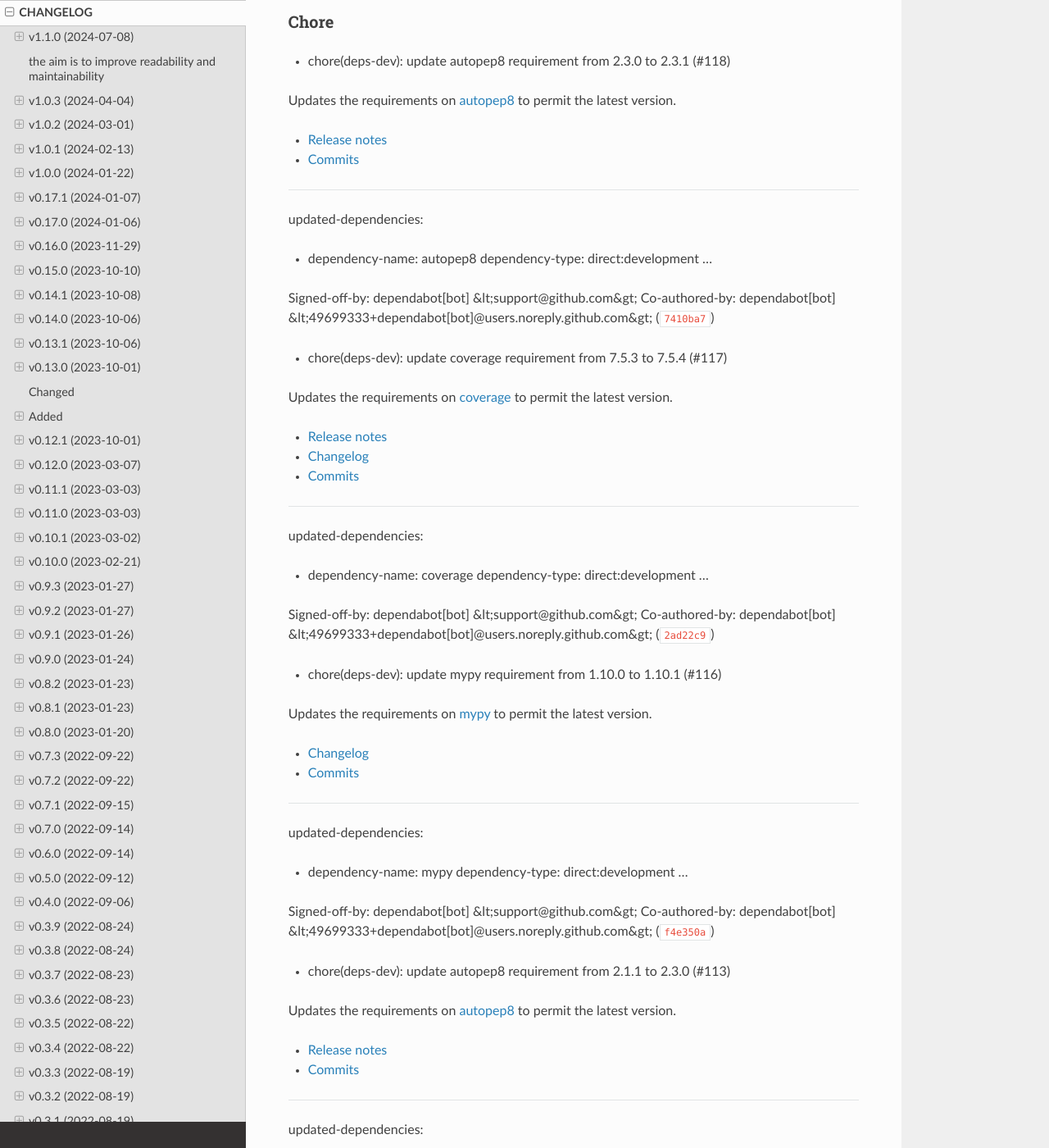
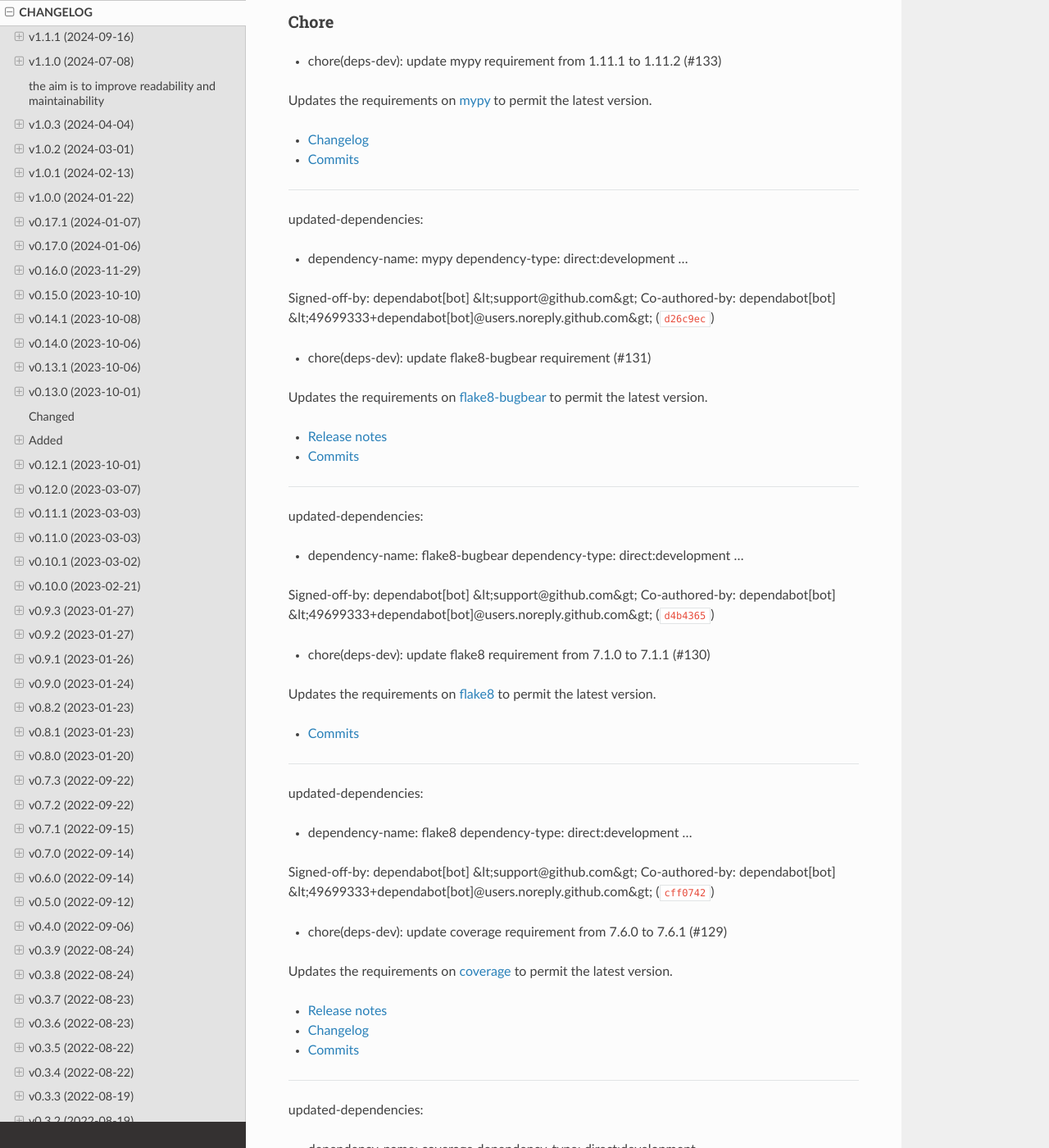
Before and after one commit to madpah/serializable, a Sphinx documentation site: the page built from docs/changelog.rst, in a window 1280 px wide and 1400 px high, scrolled down 203 px. Shown: the whole window at 82% size. Built offline with Sphinx 7.4.7 and the Read the Docs theme 2.0.0, drawn with Linux system fonts in a browser that asks for light colours; some of the changed text lies outside the part shown.

Commit message:
chore(release): 1.1.1
Automatically generated by python-semantic-release

Signed-off-by: semantic-release <semantic-release>

```diff
--- a/CHANGELOG.md
+++ b/CHANGELOG.md
@@ -1,5 +1,124 @@
 # CHANGELOG
 
+
+
+## v1.1.1 (2024-09-16)
+
+### Chore
+
+* chore(deps-dev): update mypy requirement from 1.11.1 to 1.11.2 (#133)
+
+Updates the requirements on [mypy](https://github.com/python/mypy) to permit the latest version.
+- [Changelog](https://github.com/python/mypy/blob/master/CHANGELOG.md)
+- [Commits](https://github.com/python/mypy/compare/v1.11.1...v1.11.2)
+
+---
+updated-dependencies:
+- dependency-name: mypy
+  dependency-type: direct:development
+...
+
+Signed-off-by: dependabot[bot] &lt;support@github.com&gt;
+Co-authored-by: dependabot[bot] &lt;49699333+dependabot[bot]@users.noreply.github.com&gt; ([`d26c9ec`](https://github.com/madpah/serializable/commit/d26c9ec773230886a38a070a0509aa88369ba2db))
+
+* chore(deps-dev): update flake8-bugbear requirement (#131)
+
+Updates the requirements on [flake8-bugbear](https://github.com/PyCQA/flake8-bugbear) to permit the latest version.
+- [Release notes](https://github.com/PyCQA/flake8-bugbear/releases)
+- [Commits](https://github.com/PyCQA/flake8-bugbear/compare/24.4.26...24.8.19)
+
+---
+updated-dependencies:
+- dependency-name: flake8-bugbear
+  dependency-type: direct:development
+...
+
+Signed-off-by: dependabot[bot] &lt;support@github.com&gt;
+Co-authored-by: dependabot[bot] &lt;49699333+dependabot[bot]@users.noreply.github.com&gt; ([`d4b4365`](https://github.com/madpah/serializable/commit/d4b4365182f90bafc03a50c8ee2ac9148f5344b8))
+
+* chore(deps-dev): update flake8 requirement from 7.1.0 to 7.1.1 (#130)
+
+Updates the requirements on [flake8](https://github.com/pycqa/flake8) to permit the latest version.
+- [Commits](https://github.com/pycqa/flake8/compare/7.1.0...7.1.1)
+
+---
+updated-dependencies:
+- dependency-name: flake8
+  dependency-type: direct:development
+...
+
+Signed-off-by: dependabot[bot] &lt;support@github.com&gt;
+Co-authored-by: dependabot[bot] &lt;49699333+dependabot[bot]@users.noreply.github.com&gt; ([`cff0742`](https://github.com/madpah/serializable/commit/cff074215bd7eecf2a7aff1233ef281c34010121))
+
+* chore(deps-dev): update coverage requirement from 7.6.0 to 7.6.1 (#129)
+
+Updates the requirements on [coverage](https://github.com/nedbat/coveragepy) to permit the latest version.
+- [Release notes](https://github.com/nedbat/coveragepy/releases)
+- [Changelog](https://github.com/nedbat/coveragepy/blob/master/CHANGES.rst)
+- [Commits](https://github.com/nedbat/coveragepy/compare/7.6.0...7.6.1)
+
+---
+updated-dependencies:
+- dependency-name: coverage
+  dependency-type: direct:development
+...
+
+Signed-off-by: dependabot[bot] &lt;support@github.com&gt;
+Co-authored-by: dependabot[bot] &lt;49699333+dependabot[bot]@users.noreply.github.com&gt; ([`aaec167`](https://github.com/madpah/serializable/commit/aaec16746e7fce0ba05fdc9a8d04b024f737c134))
+
+* chore(deps-dev): update mypy requirement from 1.11.0 to 1.11.1 (#128)
+
+Updates the requirements on [mypy](https://github.com/python/mypy) to permit the latest version.
+- [Changelog](https://github.com/python/mypy/blob/master/CHANGELOG.md)
+- [Commits](https://github.com/python/mypy/compare/v1.11...v1.11.1)
+
+---
+updated-dependencies:
+- dependency-name: mypy
+  dependency-type: direct:development
+...
+
+Signed-off-by: dependabot[bot] &lt;support@github.com&gt;
+Co-authored-by: dependabot[bot] &lt;49699333+dependabot[bot]@users.noreply.github.com&gt; ([`5ea457b`](https://github.com/madpah/serializable/commit/5ea457bc74aa1bbd2ee199c7ae7beb7a51ba61b1))
+
+* chore(deps-dev): update mypy requirement from 1.10.1 to 1.11.0 (#125)
+
+Updates the requirements on [mypy](https://github.com/python/mypy) to permit the latest version.
+- [Changelog](https://github.com/python/mypy/blob/master/CHANGELOG.md)
+- [Commits](https://github.com/python/mypy/compare/v1.10.1...v1.11)
+
+---
+updated-dependencies:
+- dependency-name: mypy
+  dependency-type: direct:development
+...
+
+Signed-off-by: dependabot[bot] &lt;support@github.com&gt;
+Co-authored-by: dependabot[bot] &lt;49699333+dependabot[bot]@users.noreply.github.com&gt; ([`4d1be17`](https://github.com/madpah/serializable/commit/4d1be1729c35ce47c5b3242fcadc50dea09e2930))
+
+* chore(deps-dev): update coverage requirement from 7.5.4 to 7.6.0 (#124)
+
+Updates the requirements on [coverage](https://github.com/nedbat/coveragepy) to permit the latest version.
+- [Release notes](https://github.com/nedbat/coveragepy/releases)
+- [Changelog](https://github.com/nedbat/coveragepy/blob/master/CHANGES.rst)
+- [Commits](https://github.com/nedbat/coveragepy/compare/7.5.4...7.6.0)
+
+---
+updated-dependencies:
+- dependency-name: coverage
+  dependency-type: direct:development
+...
+
+Signed-off-by: dependabot[bot] &lt;support@github.com&gt;
+Co-authored-by: dependabot[bot] &lt;49699333+dependabot[bot]@users.noreply.github.com&gt; ([`511926b`](https://github.com/madpah/serializable/commit/511926ba776a0f4463a791136c93047c7ccda4ab))
+
+### Fix
+
+* fix: serializer omit `None` values as expected (#136)
+
+
+
+Signed-off-by: Jan Kowalleck &lt;jan.kowalleck@gmail.com&gt; ([`1a0e14b`](https://github.com/madpah/serializable/commit/1a0e14b8ee0866621a388a09e41c7f173e874e25))
 
 
 ## v1.1.0 (2024-07-08)
--- a/docs/conf.py
+++ b/docs/conf.py
@@ -24,7 +24,7 @@ author = 'Paul Horton'
 
 # The full version, including alpha/beta/rc tags
 # !! version is managed by semantic_release
-release = "1.1.0"
+release = "1.1.1"
 
 # -- General configuration ---------------------------------------------------
 
--- a/pyproject.toml
+++ b/pyproject.toml
@@ -5,7 +5,7 @@ build-backend = "poetry.core.masonry.api"
 
 [tool.poetry]
 name = "py-serializable"
-version = "1.1.0"
+version = "1.1.1"
 description = "Library for serializing and deserializing Python Objects to and from JSON and XML."
 authors = ["Paul Horton <paul.horton@owasp.org>"]
 maintainers = [
--- a/serializable/__init__.py
+++ b/serializable/__init__.py
@@ -60,7 +60,7 @@ import typing  # noqa: F401 # isort: skip
 
 # !! version is managed by semantic_release
 # do not use typing here, or else `semantic_release` might have issues finding the variable
-__version__ = '1.1.0'
+__version__ = '1.1.1'
 
 _logger = getLogger(__name__)
 _logger.addHandler(NullHandler())
```
